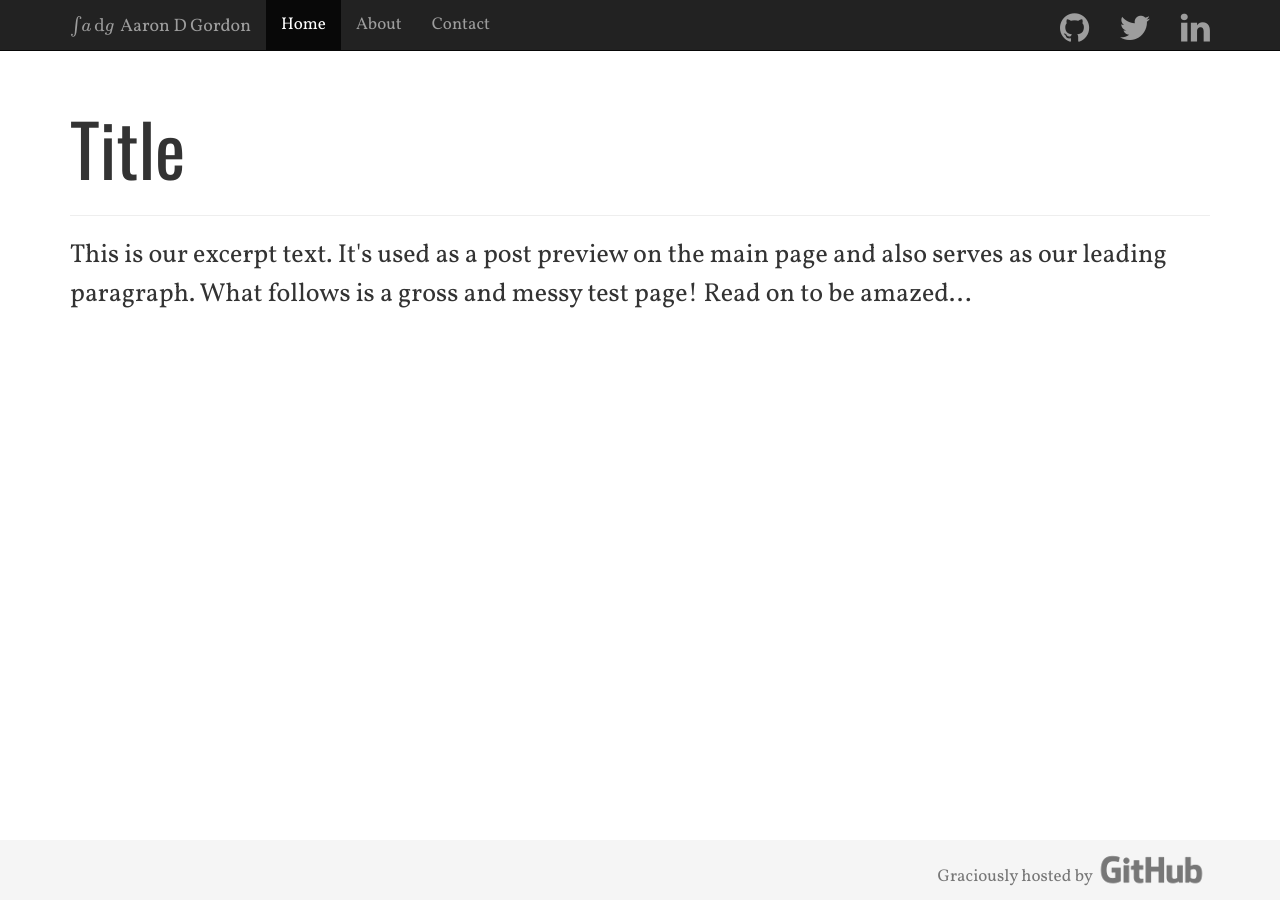
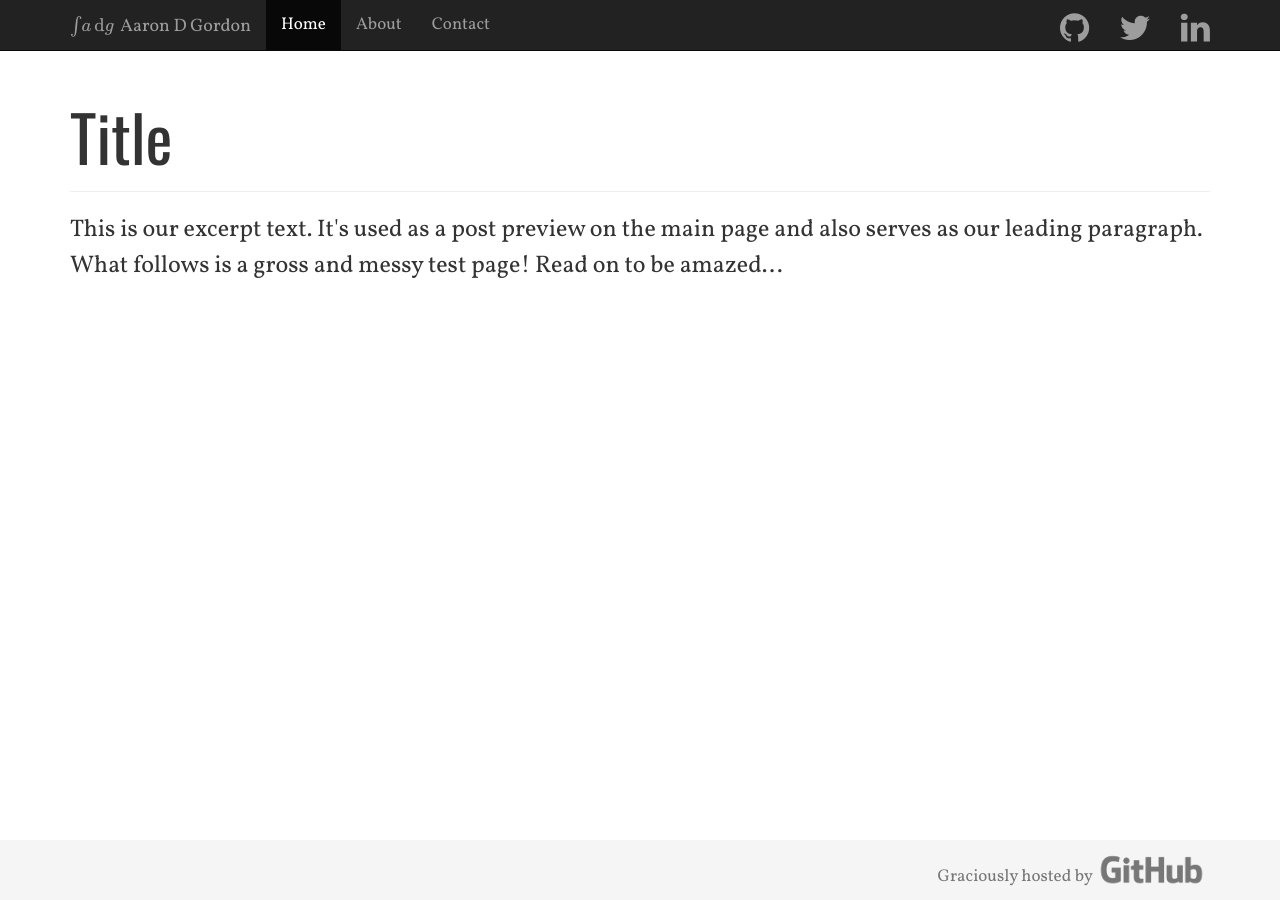
Before and after one commit to aarondgordon/aarondgordon.github.io, a Jekyll site: the page built from index.html, in a window 1280 px wide. Built offline with Jekyll 4.4.1, drawn with Linux system fonts in a browser that asks for light colours; nearby versions of some CDN libraries; formulas are drawn with MathJax 3.

Commit message:
Goldiloxing text sizes

```diff
--- a/assets/css/default-layout.css
+++ b/assets/css/default-layout.css
@@ -28,13 +28,13 @@ body {
 }
 
 .h1, h1 {
-  font-size: 72px;
-  line-height: 96px;
+  font-size: 64px;
+  line-height: 72px;
 }
 
 .h2, h2 {
   font-size: 36px;
-  line-height: 48px;
+  line-height: 42px;
 }
 
 p {
@@ -42,8 +42,8 @@ p {
 }
 
 .lead {
-  font-size: 26px;
-  line-height: 39px;
+  font-size: 24px;
+  line-height: 36px;
 }
 
 .footer {
```
